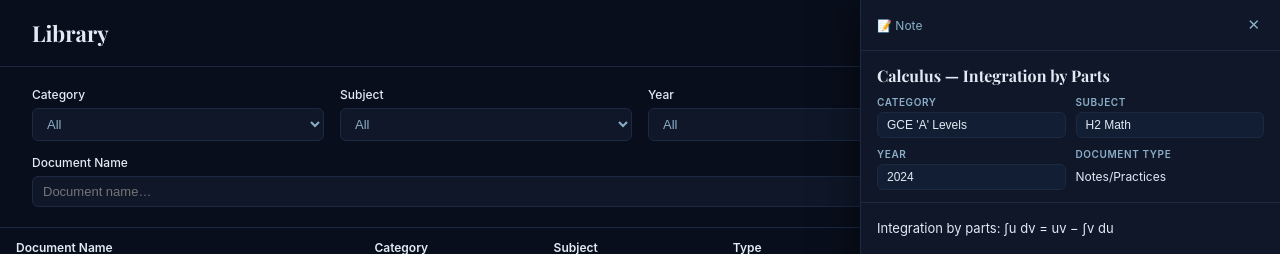
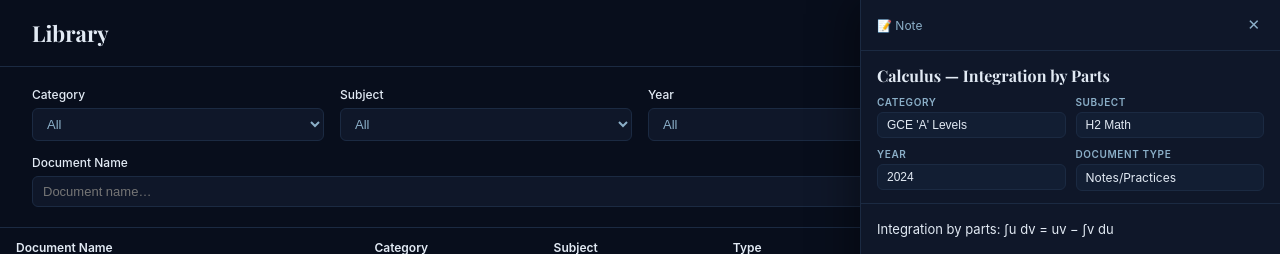
Before and after one commit to JordanW07z/note-library, a React (Vite) app: page / in a window 1280 px wide. Both pictures are taken after a click on the element 640 px from the left and 292 px from the top of the page. Shown: the top 254 px of the page. Built offline with nearby package versions, Linux system fonts and the light colour scheme.

Commit message:
document type shows as box when locked

```diff
--- a/src/components/Editor.jsx
+++ b/src/components/Editor.jsx
@@ -141,7 +141,7 @@ export default function Editor({ note, notes, onChange, onDelete, onClose, isAdm
               {DOC_TYPES.map((t) => <option key={t} value={t}>{t}</option>)}
             </select>
           ) : (
-            <p style={{ ...inputStyle, border: 'none', background: 'transparent', padding: '5px 0', margin: 0 }}>{note.documentType || '—'}</p>
+            <p style={{ ...inputStyle, margin: 0, cursor: 'default' }}>{note.documentType || '—'}</p>
           )}
         </div>
       </div>
```
